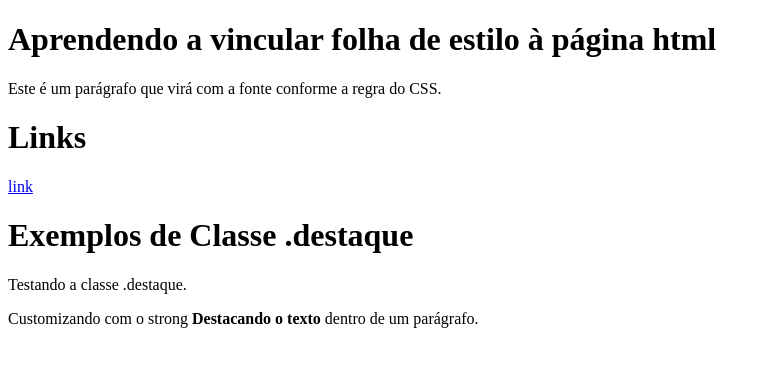
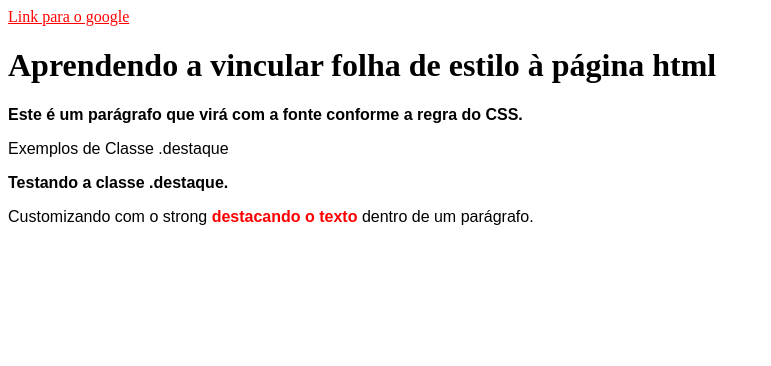
Before and after one commit to josenildomonteiro/folha_de_estilo, a plain HTML site: page index.html in a window 1280 px wide. Shown: the whole page, without its empty margins (0-771 px from the left). Drawn offline with Linux system fonts and the light colour scheme.

Commit message:
corrigindo

```diff
--- a/index.html
+++ b/index.html
@@ -1,22 +1,18 @@
 <!DOCTYPE html>
-<head>
     <title>Minha Página Index com CSS</title>
-    <link rel="stylesheet" href="styles.css">
+    <link href="style.css" rel="stylesheet" />
 </head>
 <body>
+ <a href="http://www.google.com">Link para o google</a>
 
     <h1>Aprendendo a vincular folha de estilo à página html</h1>
 
     <p>Este é um parágrafo que virá com a fonte conforme a regra do CSS.</p>
-
-    <h1>Links</h1>
-    <a href="#">link</a>
-
-    <h1>Exemplos de Classe .destaque</h1>
+    <p>Exemplos de Classe .destaque</p>
 
     <p class="destaque">Testando a classe .destaque.</p>
 
-    <p>Customizando com o strong <strong class="destaque">Destacando o texto</strong> dentro de um parágrafo.</p>
+    <p>Customizando com o strong <strong class="destaque">destacando o texto</strong> dentro de um parágrafo.</p>
 
 </body>
 </html>
--- a/style.css
+++ b/style.css
@@ -1,16 +1,15 @@
 a {
-  color: red; /* Cor padrão do link */
+  color: red;
 }
-
 a:hover {
-  color: lime; /* Cor quando o mouse está sobre o link */
+  color: lime;
 }
 p {
-  font-family: Arial, sans-serif; /* Define a fonte Arial para todos os parágrafos */
+  font-family: Arial;
 }
 
 h1 + p {
-  font-weight: bold; /* Deixa em negrito os parágrafos que seguem um h1 */
+  font-weight: bold;
 }
 .destaque {
   font-family: Arial, sans-serif; /* A fonte Arial para todos os elementos com a classe .destaque */
```
